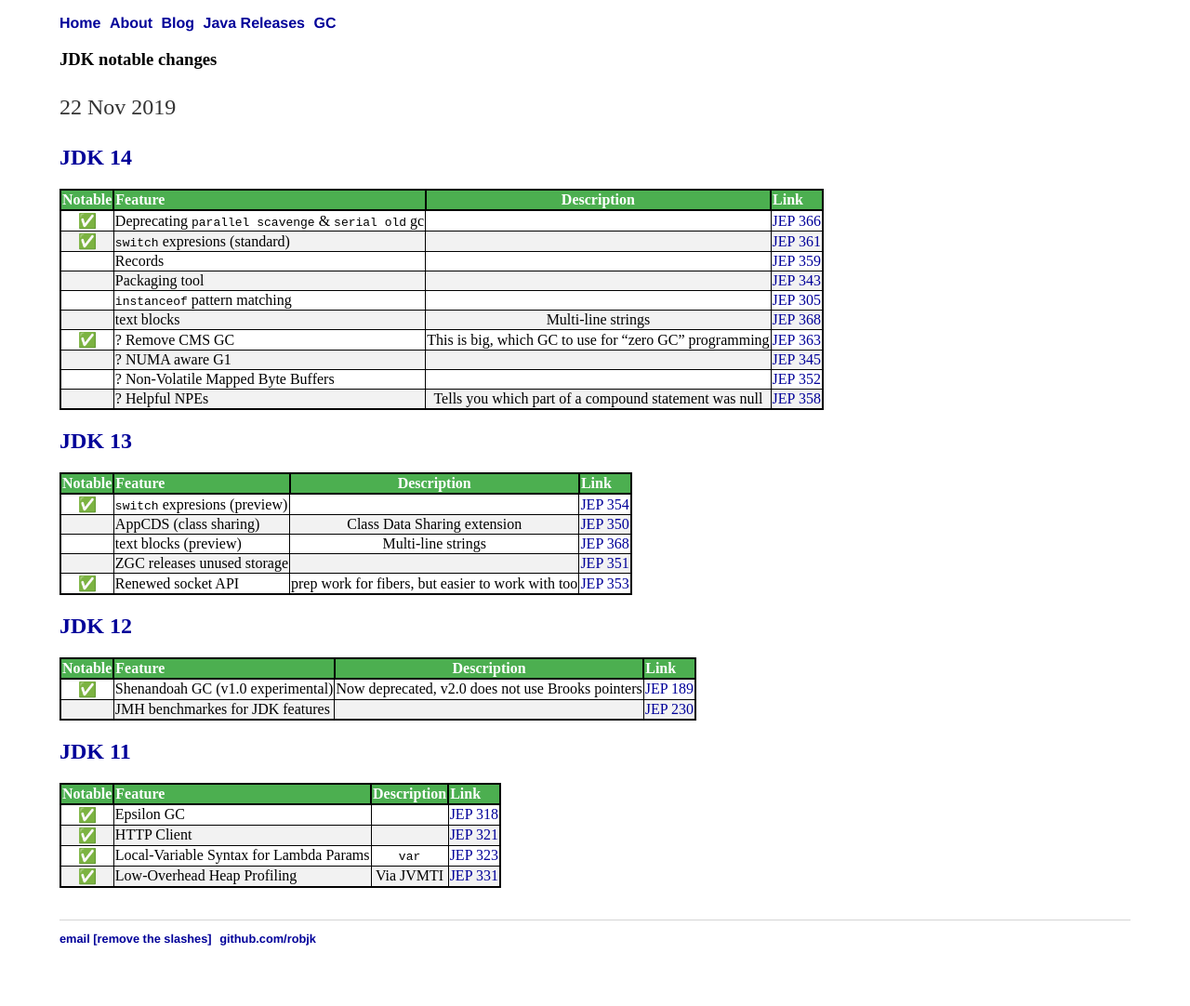
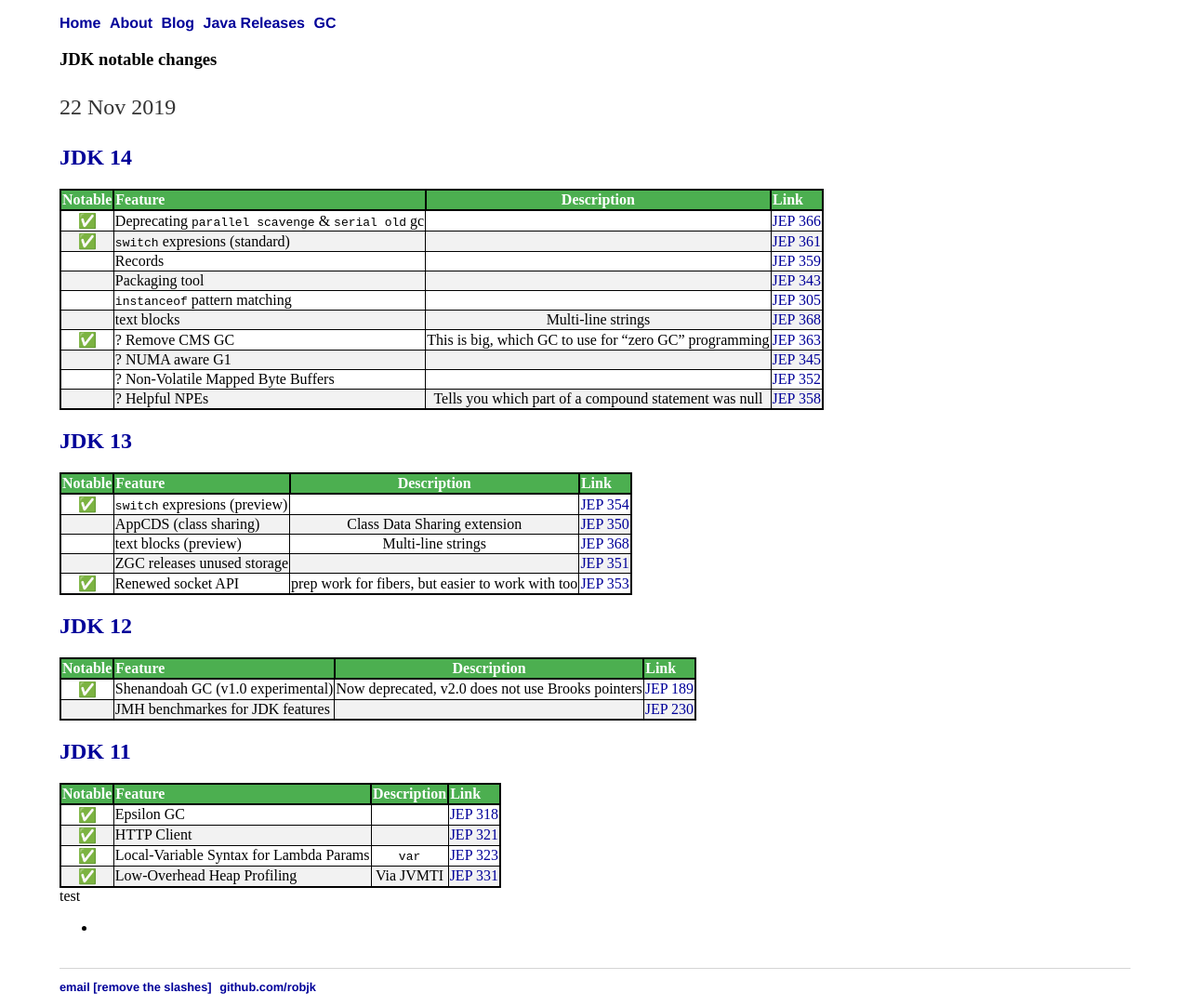
Before and after one commit to robjk/robjk.github.io, a Jekyll site: the page built from topics/java-releases.md, in a window 1280 px wide. Shown: the whole page at 93% size. Built offline with Jekyll 4.4.1, drawn with Linux system fonts in a browser that asks for light colours; before the commit the page ends 1030 px from its top, so only the background shows below that.

Commit message:
messing around with tags

```diff
--- a/_layouts/post.html
+++ b/_layouts/post.html
@@ -9,8 +9,9 @@
     {{ content }}
 </div>
 
+test
 <ul>
-{% for tag in post.tags %}
+{{% for tag in post.tags %}}
   <li>{{ tag }}</li>
-{% endfor %}
+{{% endfor %}}
 </ul>
```
